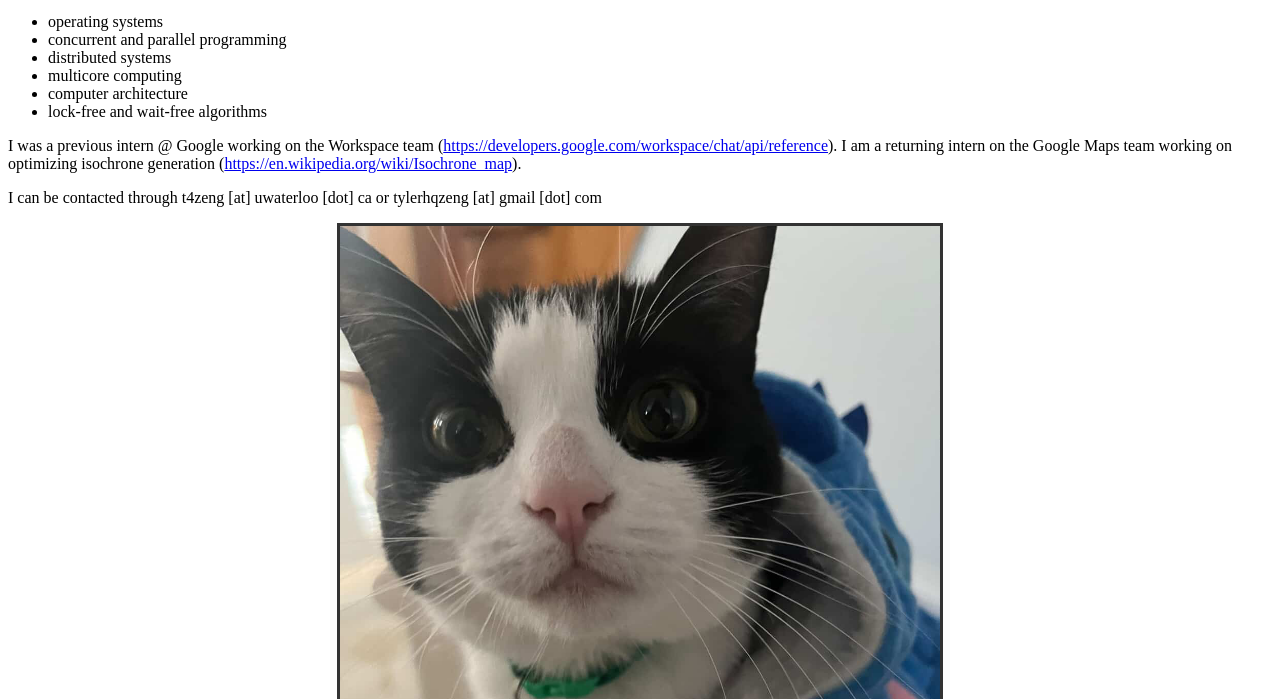
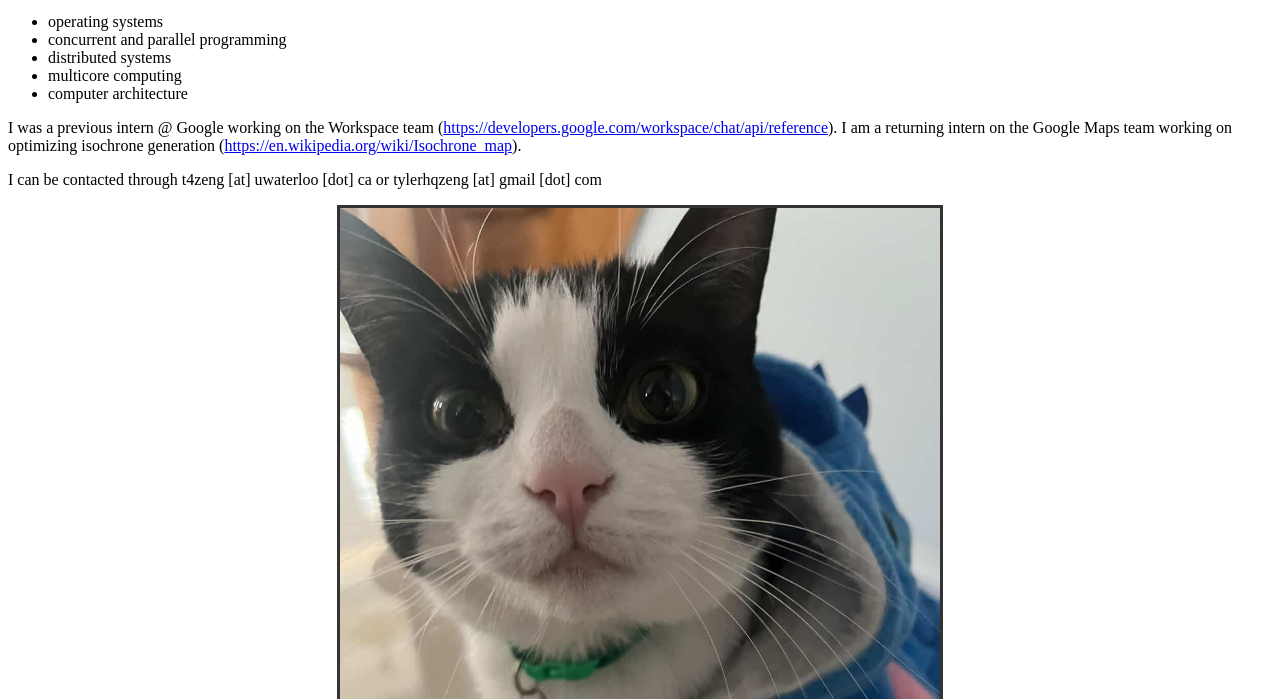
Before and after one commit to TylerHQZeng/TylerHQZeng.github.io, a plain HTML site: page index.html in a window 1280 px wide. Shown: the part 101-800 px from the top of the page. Drawn offline with Linux system fonts and the light colour scheme.

Commit message:
Update index.html

```diff
--- a/index.html
+++ b/index.html
@@ -15,7 +15,6 @@
         <li>distributed systems</li>
         <li>multicore computing</li>
         <li>computer architecture</li>
-        <li>lock-free and wait-free algorithms</li>
     </ul>
     <p> I was a previous intern @ Google working on the Workspace team (<a href="https://developers.google.com/workspace/chat/api/reference">https://developers.google.com/workspace/chat/api/reference</a>).
         I am a returning intern on the Google Maps team working on optimizing isochrone generation
```
